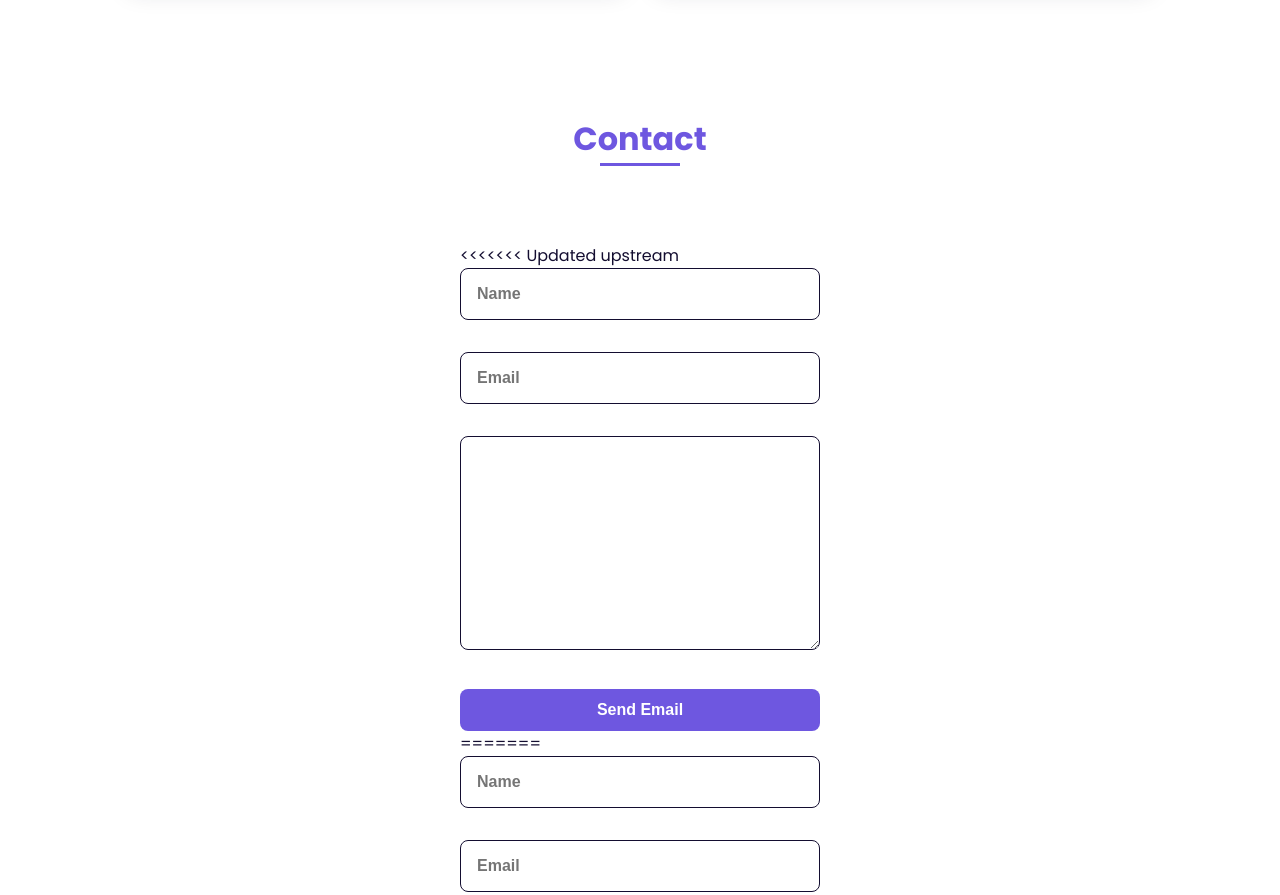
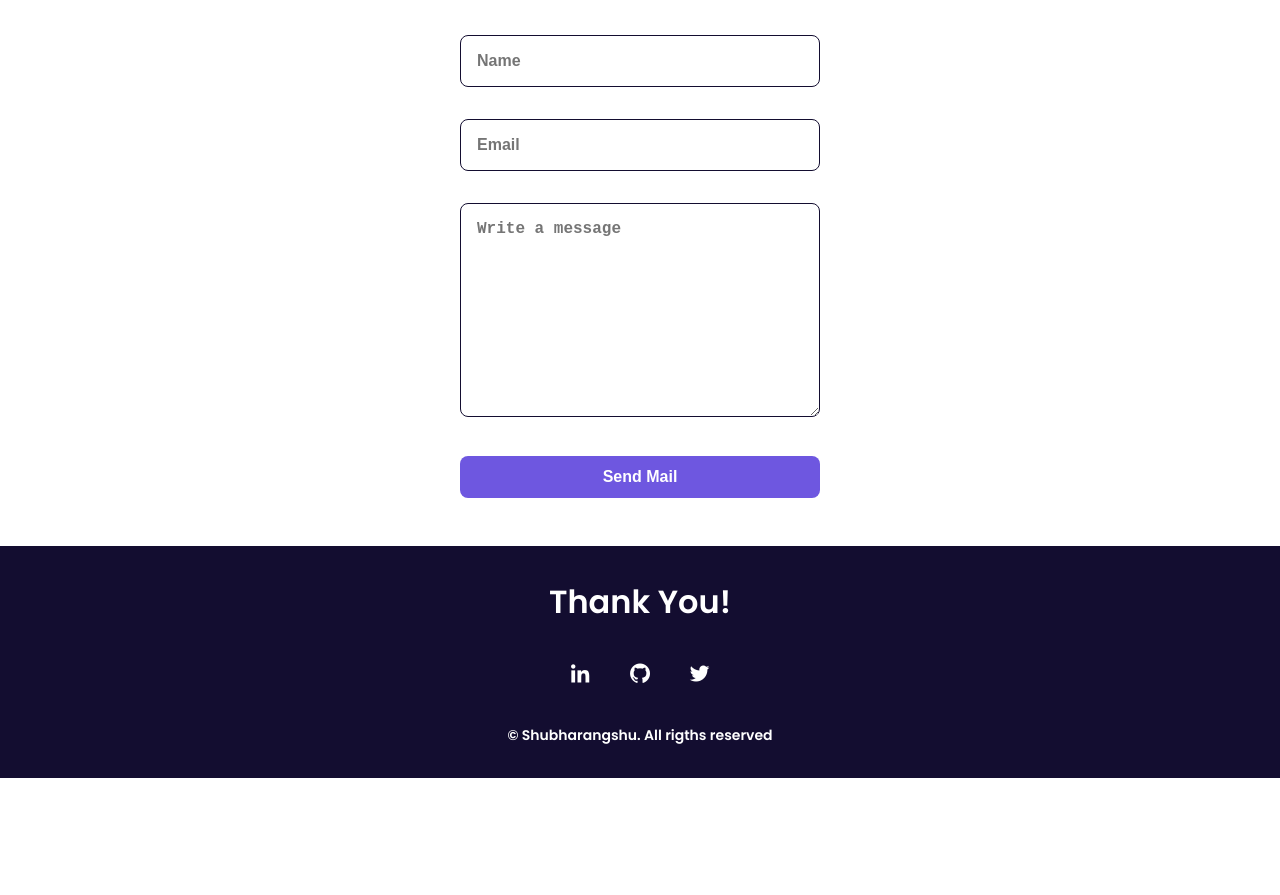
Before and after one commit to Shubharangshu/myPortfolio.github.io, a plain HTML site: page index.html in a window 1280 px wide. Shown: the part 2580-3475 px from the top of the page. After the commit the page ends 3358 px from the top, so only its background shows below. Drawn offline with nearby package versions, Linux system fonts and the light colour scheme.

Commit message:
update
Added a new resume and made the contact form using emailJS

```diff
--- a/index.html
+++ b/index.html
@@ -111,13 +111,8 @@
 
                 <div class="skills__container bd-grid">
                     <div>
-<<<<<<< Updated upstream
-                        <h2 class="skills__subtitle">Profesional Skills</h2>
-                        <p class="skills__text">These are my professional skills that shows my proficiency and expertise in various tools and softwares.</p>
-=======
                         <h2 class="skills__subtitle">Professional Skills</h2>
                         <p class="skills__text">These are my professional skills that show my proficiency and expertise in various tools and softwares.</p>
->>>>>>> Stashed changes
                         <div class="skills__data">
                             <div class="skills__names">
                                 <span class="skills__name">Power BI</span>
@@ -233,18 +228,11 @@
 
                 <div class="contact__container bd-grid">
                     <form action="" class="contact__form">
-<<<<<<< Updated upstream
-                        <input type="text" placeholder="Name" class="contact__input">
-                        <input type="mail" placeholder="Email" class="contact__input">
-                        <textarea name="" id="" cols="0" rows="10" class="contact__input"></textarea>
-                        <input type="button" value="Send Email" class="contact__button button">
-=======
                         <input type="text" id="fullName" placeholder="Name" class="contact__input" required>
                         <input type="mail" id="email_id" placeholder="Email" class="contact__input" required>
                         <textarea name="" id="message" cols="0" rows="10" placeholder="Write a message" class="contact__input" required></textarea>
                         <button class="contact__button button" type="submit" onclick ="sendMail()">Send Mail</button>
                         <!-- <input onclick="SendMail()" type="button" value="Send Email" class="contact__button button"> -->
->>>>>>> Stashed changes
                     </form>
                 </div>
             </section>
```
